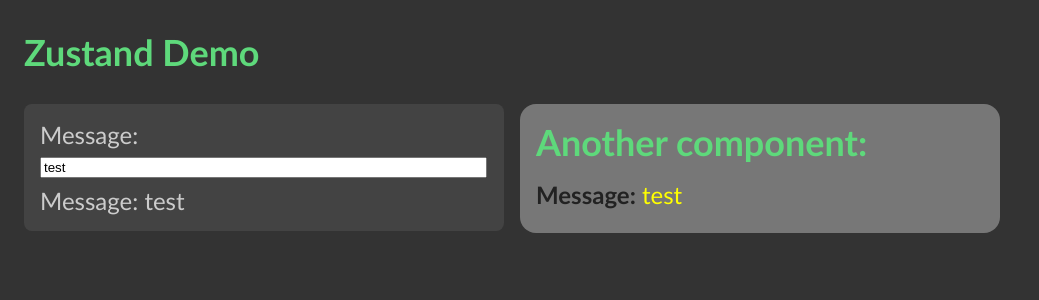
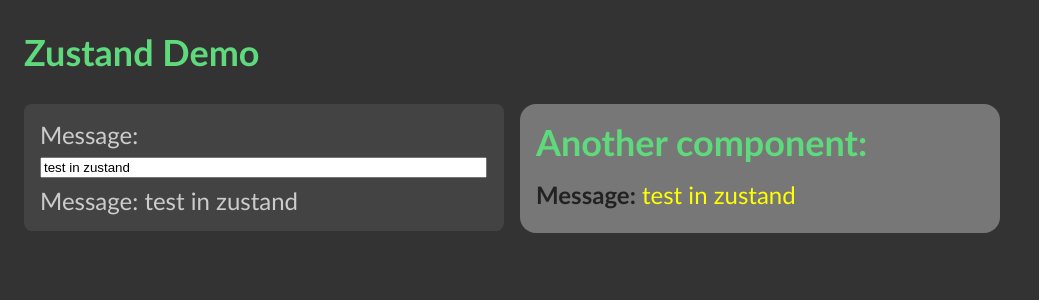
Before and after one commit to edwardtanguay/et006-zustand-demo-site, a React (Vite) app: page / in a window 1280 px wide. Shown: the top 300 px of the page, without its empty margins (0-1039 px from the left). Built offline with nearby package versions, Linux system fonts and the light colour scheme.

Commit message:
zustand in

```diff
--- a/src/App.tsx
+++ b/src/App.tsx
@@ -1,10 +1,9 @@
-import { useState } from 'react';
+import { useStore } from './store';
 import './App.scss';
 import { InfoBox } from './components/InfoBox';
 
 function App() {
-	const [message, setMessage] = useState('test');
-
+	const store = useStore((state) => state);
 	return (
 		<div className="App">
 			<h2>Zustand Demo</h2>
@@ -15,15 +14,15 @@
 						<label>Message:</label>
 						<input
 							type="text"
-							value={message}
-							onChange={(e) => setMessage(e.target.value)}
+							value={store.message}
+							onChange={(e) => store.setMessage(e.target.value)}
 						/>
-						Message: {message}
+						Message: {store.message}
 					</div>
 				</section>
 
         <section className="dataArea">
-          <InfoBox message={message} />
+          <InfoBox/>
         </section>
 			</main>
 		</div>
--- a/src/components/InfoBox.tsx
+++ b/src/components/InfoBox.tsx
@@ -1,14 +1,13 @@
-interface IProps {
-	message: string;
-}
+import { useStore } from '../store';
 
-export const InfoBox = ({message}: IProps) => {
+export const InfoBox = () => {
+	const store = useStore((state) => state);
 	return (
 		<div className="infoBox">
 			<h2>Another component:</h2>
 			<div className="row">
 				<label>Message:</label>
-				<span className="theValue"> {message}</span>
+				<span className="theValue"> {store.message}</span>
 			</div>
 		</div>
 	);
```
